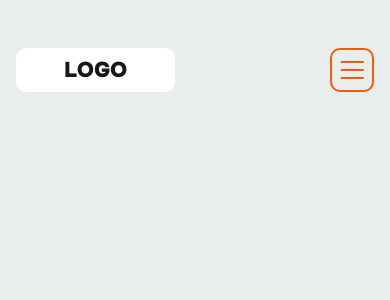
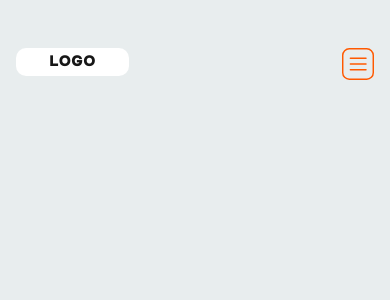
Before and after one commit to AnnaGolmakova/getshop-test, a Next.js app: page / in a window 390 px wide. Shown: the top 300 px of the page. Built offline with nearby package versions, Linux system fonts and the light colour scheme.

Commit message:
Fixed header on mobile and tabled

```diff
--- a/src/components/header/Header.jsx
+++ b/src/components/header/Header.jsx
@@ -36,24 +36,22 @@ export default function Header() {
   return (
     <header className={styles["header"]}>
       <div className={styles["header__logo"]}>Logo</div>
-      <MenuList />
+      {!isOpen && <MenuList />}
       <button
+        aria-label="Меню"
         className={styles["menu-button"]}
         onClick={() => {
           setIsOpen(true);
         }}
       />
-      {isOpen &&
-        isBrowser &&
-        createPortal(
+      {isOpen && (
         <Sidebar
           onClose={() => {
             setIsOpen(false);
           }}
         >
           <MenuList isInSidebar />
-          </Sidebar>,
-          document.body,
+        </Sidebar>
       )}
     </header>
   );
--- a/src/components/header/Header.module.css
+++ b/src/components/header/Header.module.css
@@ -6,15 +6,28 @@
 }
 
 .header__logo {
-  display: flex;
+  display: grid;
   place-items: center;
   border-radius: 10px;
   background-color: #ffffff;
-  padding: 0px 48px 0px 48px;
+  width: 161px;
+  height: 40px;
   font-weight: 900;
   font-size: 21.49px;
   line-height: 36.84px;
+  letter-spacing: 0.77px;
+  text-align: center;
   text-transform: uppercase;
+}
+
+@media only screen and (max-width: 640px) {
+  .header__logo {
+    width: 113px;
+    height: 28px;
+    font-size: 15.08px;
+    line-height: 25.85px;
+    letter-spacing: 0.54px;
+  }
 }
 
 .header__menu {
@@ -58,9 +71,9 @@
 .menu-button {
   display: none;
   cursor: pointer;
-  border: 2px solid var(--orange);
-  border-radius: 10px;
+  border: none;
   background: url("/assets/menu.svg") no-repeat center center;
+  background-size: 100% 100%;
   width: 44px;
   height: 44px;
 }
@@ -73,3 +86,10 @@
     display: none;
   }
 }
+
+@media only screen and (max-width: 640px) {
+  .menu-button {
+    width: 32px;
+    height: 32px;
+  }
+}
--- a/src/components/sidebar/Sidebar.module.css
+++ b/src/components/sidebar/Sidebar.module.css
@@ -7,10 +7,16 @@
   flex-direction: column;
   justify-content: center;
   background-color: var(--white);
-  /* align-items: center; */
   padding: 0 0 0 32px;
   width: 283px;
   text-align: start;
+}
+
+@media only screen and (max-width: 640px) {
+  .sidebar {
+    left: 0;
+    width: unset;
+  }
 }
 
 .sidebar__button {
@@ -18,9 +24,16 @@
   top: 18px;
   right: 18px;
   cursor: pointer;
-  border: 2px solid var(--orange);
-  border-radius: 10px;
+  border: none;
   background: url("/assets/close.svg") no-repeat center center;
+  background-size: 100% 100%;
   width: 44px;
   height: 44px;
 }
+
+@media only screen and (max-width: 640px) {
+  .sidebar__button {
+    width: 32px;
+    height: 32px;
+  }
+}
```
Also changed, not shown: public/assets/close.svg, public/assets/menu.svg. Lines whose indentation alone changed are shown as unchanged.
